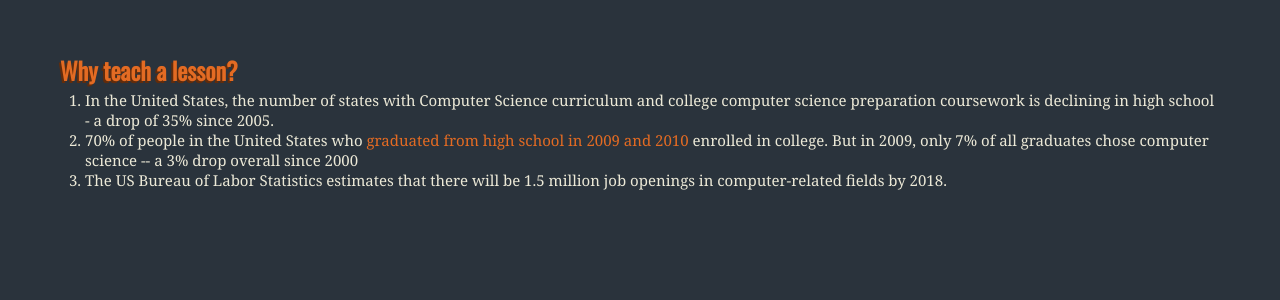
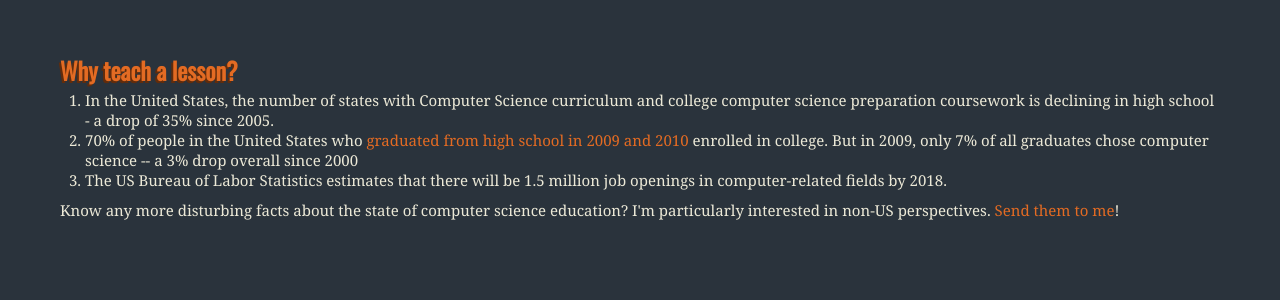
Before and after one commit to selenamarie/teach-today, a Django app: template teach/templates/index.html in a window 1280 px wide. Shown: the part 70-370 px from the top of the page. Run offline with Django 3.2, Linux system fonts and the light colour scheme; the template is opened without the code that fills it, so the values that code supplies are empty; some libraries are stand-ins or nearby versions.

Commit message:
added send me disturbing facts link

```diff
--- a/teach/templates/index.html
+++ b/teach/templates/index.html
@@ -19,4 +19,7 @@
 <li>The US Bureau of Labor Statistics estimates that there will be 1.5 million job openings in computer-related fields by 2018.</li>
 </ol>
 
+<p>
+Know any more disturbing facts about the state of computer science education? I'm particularly interested in non-US perspectives. <a href="mailto:selenamarie@gmail.com">Send them to me</a>!
+
 {% endblock %}
```
